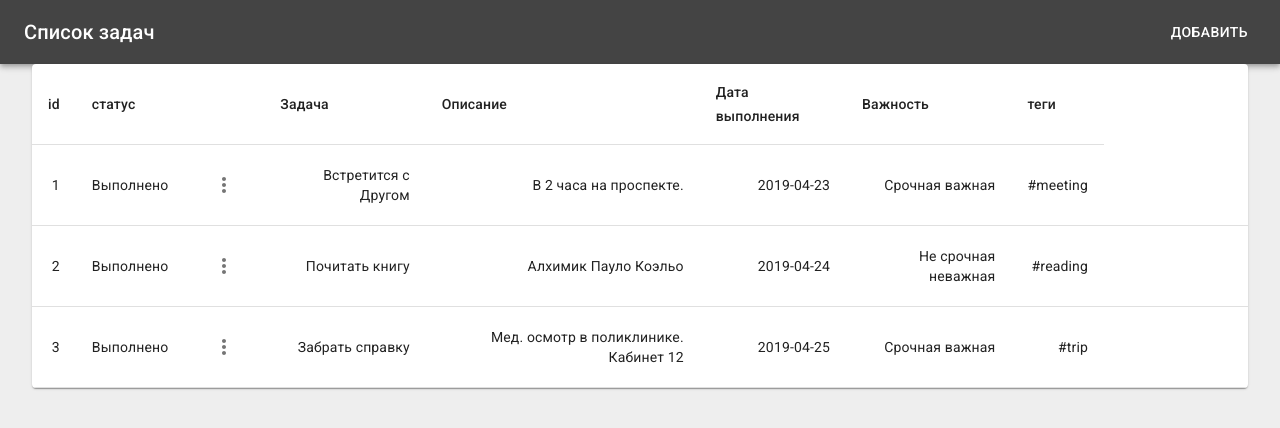
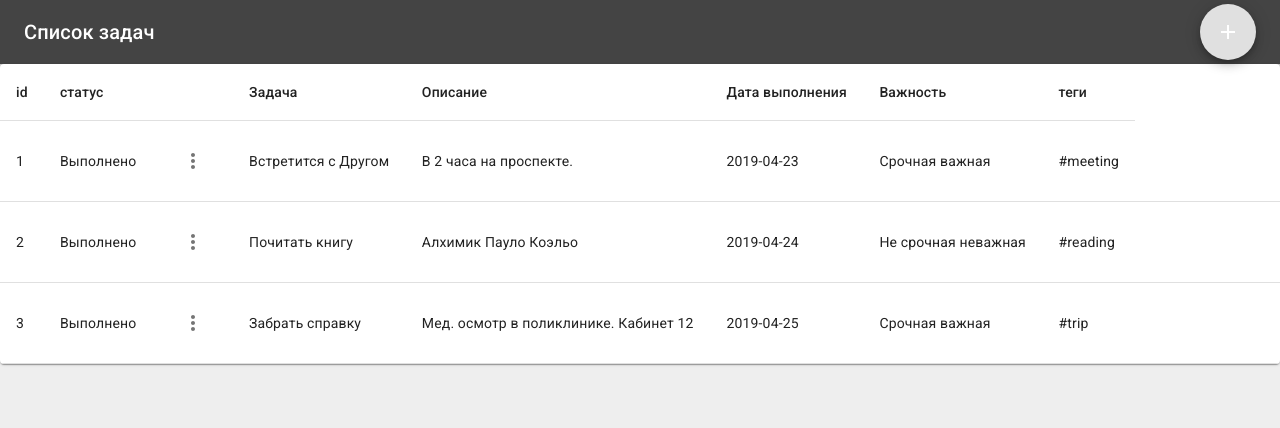
Before and after one commit to usuisora/TodosList, a React (Create React App) app: page / in a window 1280 px wide. Shown: the top 428 px of the page. Built offline with nearby package versions, Linux system fonts and the light colour scheme.

Commit message:
shift table, side head resetup

```diff
--- a/src/components/Alert.js
+++ b/src/components/Alert.js
@@ -122,7 +122,7 @@ class CustomizedSnackbar extends React.Component {
           <MySnackbarContentWrapper
             onClose={this.handleClose}
             variant="warning"
-            message="Форма будет очищена! Чтобы продолжить нажмите (Отмена)."
+            message={this.props.children}
           />
         </Snackbar>
 
--- a/src/components/Bar/Bar.js
+++ b/src/components/Bar/Bar.js
@@ -1,7 +1,8 @@
 import React from 'react'
 import { withStyles } from '@material-ui/core/styles';
-import {AppBar,Toolbar ,Button,Typography} from '@material-ui/core'
+import {AppBar,Toolbar ,Fab,Typography} from '@material-ui/core'
 import {MyContext} from '../../Provider'
+import AddIcon from '@material-ui/icons/Add';
 
 const styles = {
     root: {
@@ -26,9 +27,9 @@ function Bar({classes}) {
               <Typography variant="h6" color="inherit" className={classes.grow}>
                 Список задач
               </Typography>
-            <Button  color="inherit" onClick={()=>setIsSideOpen(true)}>
-                Добавить
-            </Button>
+            <Fab color="inherit" onClick={()=>setIsSideOpen(true)}>
+                <AddIcon/>
+            </Fab>
             </Toolbar>
           </AppBar>
         </div>}
--- a/src/components/Main/RowData.js
+++ b/src/components/Main/RowData.js
@@ -29,11 +29,11 @@ function RowData({todo,classes,rowStyle}) {
           if(column[0]==='isCompleted')
               return (
                 <Fragment key = {column[0]}>
-                   <TableCell   align="right">{column[1]===true? "Выполнено":"Не выполнено"}  </TableCell>
+                   <TableCell align="left" >{column[1]===true? "Выполнено":"Не выполнено"}  </TableCell>
                   <Drop todo = {todo}/>
                 </Fragment>
               )
-          return  <TableCell  key = {column[0]} align="right">{column[1]}</TableCell>
+          return  <TableCell  align="left" key = {column[0]}>{column[1]}</TableCell>
         })}
         <TodoOptions todosId = {todo.id} rowStyle ={rowStyle} />
     </Fragment>
--- a/src/components/Main/TodoOptions.js
+++ b/src/components/Main/TodoOptions.js
@@ -23,7 +23,7 @@ function TodoOptions({todosId,classes,style,rowStyle}) {
     <MyContext.Consumer >
         {({deleteTodo,editTodo})=>(
             <React.Fragment >
-              <TableCell id='editCell'  align="center" style = {{minWidth:40}} >
+              <TableCell id='editCell'   style = {{minWidth:40}} >
                 <Fab variant="extended" size="small" style = {rowStyle} aria-label="Edit" onClick={()=>editTodo(todosId)} >
                   <EditIcon/>
                 </Fab>
--- a/src/components/Main/TodosHeaders.js
+++ b/src/components/Main/TodosHeaders.js
@@ -9,7 +9,7 @@ function TodosHeaders() {
     <TableHead >
               <TableRow>
                {headers.map((header,index)=>(
-                <TableCell key = {index} >{header}</TableCell>
+                <TableCell align="left" key = {index}  >{header}</TableCell>
                ))}
               </TableRow>
             </TableHead>
--- a/src/components/Main/TodosTable.js
+++ b/src/components/Main/TodosTable.js
@@ -7,7 +7,7 @@ import Alert from '../Alert'
 
 const styles = theme => ({
     root: {
-      width: '95%',
+      // width: '95%',
       // marginTop: theme.spacing.unit * 3,
       marginLeft: 'auto',
       marginRight: 'auto',
--- a/src/components/SideBar/SideBar.js
+++ b/src/components/SideBar/SideBar.js
@@ -1,5 +1,5 @@
 import React,{useState} from 'react'
-import {Typography, Drawer, Divider} from '@material-ui/core'
+import {Typography, Drawer,AppBar,Toolbar, Divider} from '@material-ui/core'
 import SideForm from './SideForm'
 import { withStyles } from '@material-ui/core/styles';
 import {MyContext} from '../../Provider'
@@ -27,9 +27,17 @@ function SideBar({classes}) {
                      setOpenSnack(true)
                   }}>
 
-                  <Typography component="h2" variant="h2" className = {classes.header}>
-                      Добавить задачу
-                  </Typography>
+                  {/* <Typography align = 'center' variant="h6" color="" className={classes.grow}>
+                     Добавить задачу
+                   </Typography> */}
+
+                   <AppBar position="static">
+                    <Toolbar>
+                      <Typography variant="h6" color="inherit" className={classes.grow}>
+                        Добавить
+                      </Typography>
+                    </Toolbar>
+                 </AppBar>
 
                   <Divider/>
 
--- a/src/components/SideBar/TegsField.js
+++ b/src/components/SideBar/TegsField.js
@@ -14,10 +14,10 @@ import MarkIcon from '@material-ui/icons/Bookmark';
 
 const suggestions = [
 
-  { label: 'family' },
-  { label: 'meeting' },
-  { label: 'casual' },
-  { label: 'business' }
+  { label: 'тег1' },
+  { label: 'тег2' },
+  { label: 'тег3' },
+  { label: 'тег4' }
 
 ].map(suggestion => ({
   value: suggestion.label,
```
